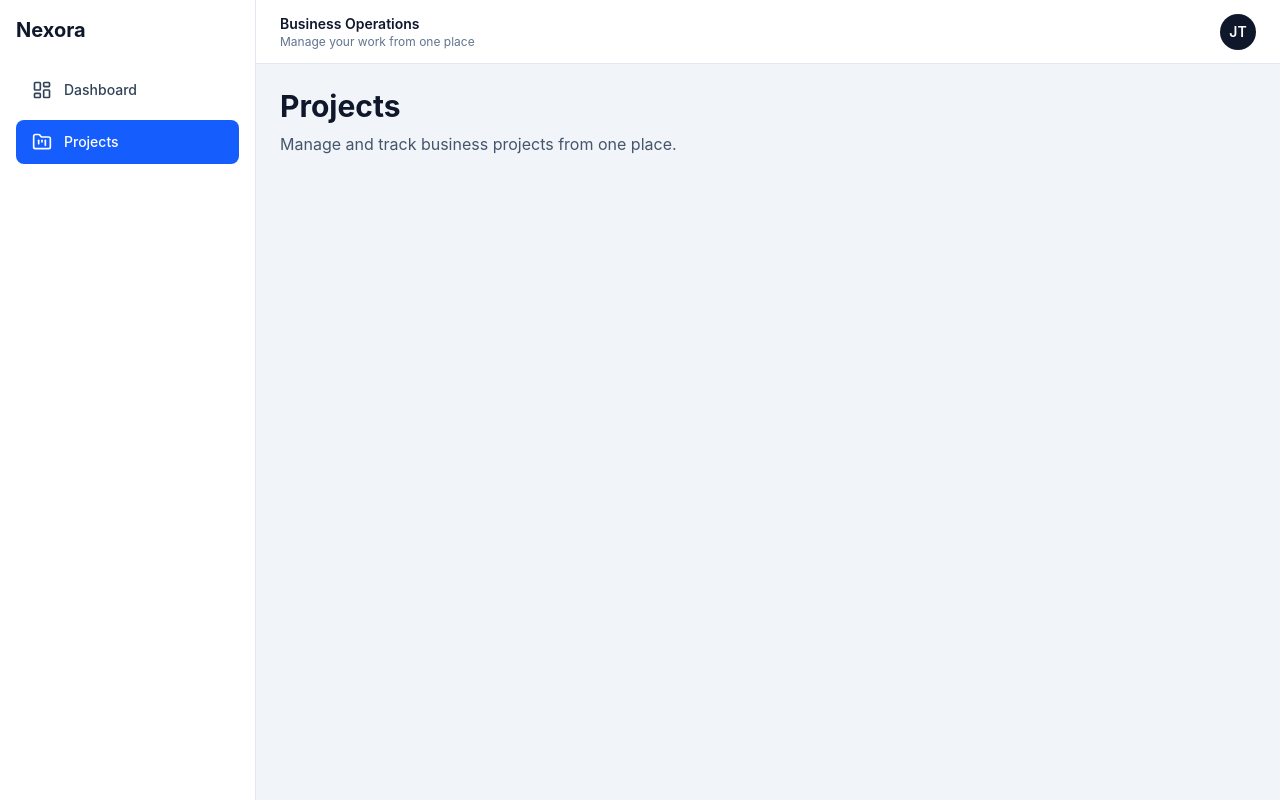
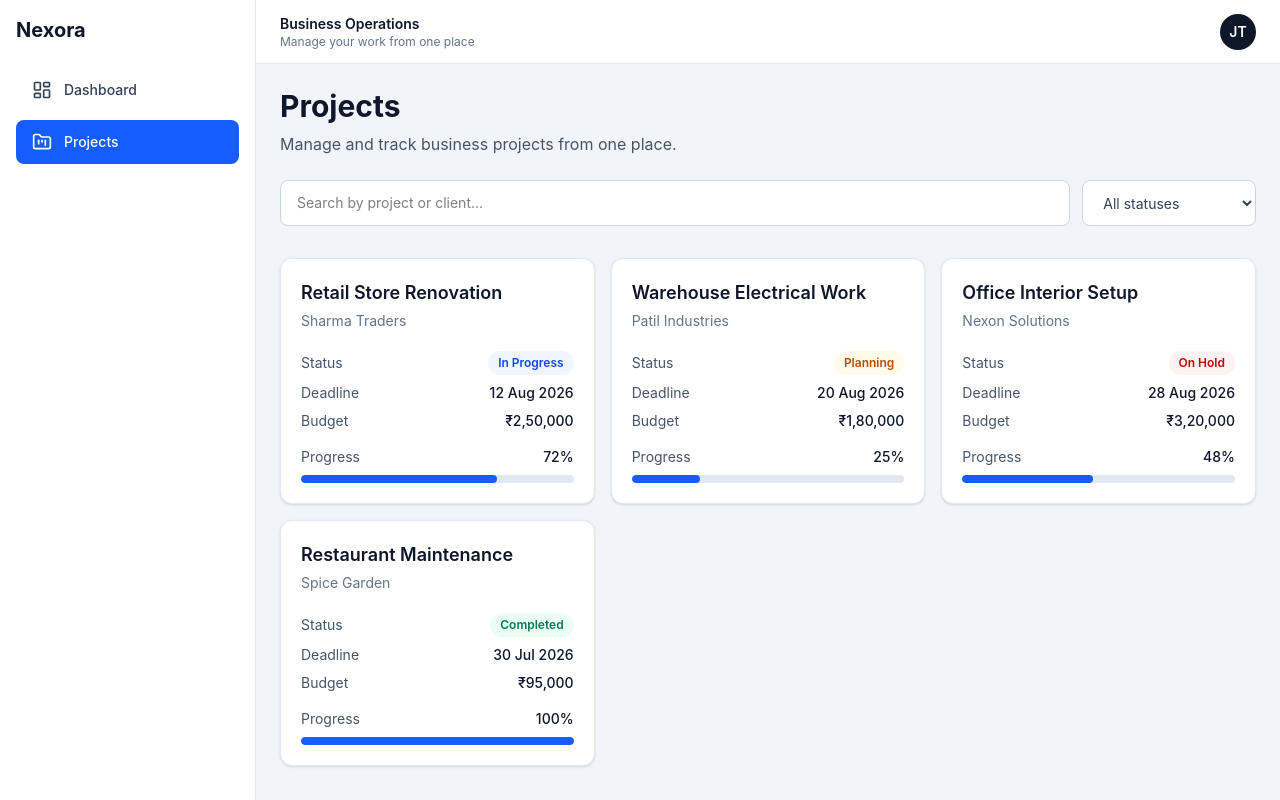
Before and after one commit to Jayeeeesh/nexora-business-os, a React app in the folder frontend/: page /projects in a window 1280 px wide. Built offline with nearby package versions, Linux system fonts and the light colour scheme; the HTML template or start-up script is replaced by a standard one.

Commit message:
feat: add searchable and filterable projects list

```diff
--- /dev/null
+++ b/frontend/src/components/projects/ProjectCard.jsx
@@ -0,0 +1,63 @@
+const statusStyles = {
+  "In Progress": "bg-blue-50 text-blue-700",
+  Planning: "bg-amber-50 text-amber-700",
+  "On Hold": "bg-red-50 text-red-700",
+  Completed: "bg-emerald-50 text-emerald-700",
+};
+
+function ProjectCard({ name, client, status, deadline, budget, progress }) {
+  return (
+    <article className="rounded-xl border border-slate-200 bg-white p-5 shadow-sm">
+      <h2 className="text-lg font-semibold text-slate-900">{name}</h2>
+
+      <p className="mt-1 text-sm text-slate-500">{client}</p>
+
+      <div className="mt-5 space-y-2 text-sm text-slate-600">
+        <div className="flex items-center justify-between">
+          <span>Status</span>
+
+          <span
+            className={`inline-flex whitespace-nowrap rounded-full px-2.5 py-1 text-xs font-semibold ${
+              statusStyles[status] || "bg-slate-100 text-slate-700"
+            }`}
+          >
+            {status}
+          </span>
+        </div>
+        <div className="flex items-center justify-between">
+          <span>Deadline</span>
+          <span className="font-medium text-slate-900">{deadline}</span>
+        </div>
+
+        <div className="flex items-center justify-between">
+          <span>Budget</span>
+          <span className="font-medium text-slate-900">
+            ₹{budget.toLocaleString("en-IN")}
+          </span>
+        </div>
+        <div className="pt-2">
+          <div className="mb-2 flex items-center justify-between">
+            <span>Progress</span>
+            <span className="font-medium text-slate-900">{progress}%</span>
+          </div>
+
+          <div
+            className="h-2 overflow-hidden rounded-full bg-slate-200"
+            role="progressbar"
+            aria-label={`${name} progress`}
+            aria-valuenow={progress}
+            aria-valuemin={0}
+            aria-valuemax={100}
+          >
+            <div
+              className="h-full rounded-full bg-blue-600"
+              style={{ width: `${progress}%` }}
+            />
+          </div>
+        </div>
+      </div>
+    </article>
+  );
+}
+
+export default ProjectCard;
--- a/frontend/src/pages/ProjectsPage.jsx
+++ b/frontend/src/pages/ProjectsPage.jsx
@@ -1,4 +1,62 @@
+import { useState } from "react";
+import ProjectCard from "../components/projects/ProjectCard";
+
+const projects = [
+  {
+    id: 1,
+    name: "Retail Store Renovation",
+    client: "Sharma Traders",
+    status: "In Progress",
+    deadline: "12 Aug 2026",
+    budget: 250000,
+    progress: 72,
+  },
+  {
+    id: 2,
+    name: "Warehouse Electrical Work",
+    client: "Patil Industries",
+    status: "Planning",
+    deadline: "20 Aug 2026",
+    budget: 180000,
+    progress: 25,
+  },
+  {
+    id: 3,
+    name: "Office Interior Setup",
+    client: "Nexon Solutions",
+    status: "On Hold",
+    deadline: "28 Aug 2026",
+    budget: 320000,
+    progress: 48,
+  },
+  {
+    id: 4,
+    name: "Restaurant Maintenance",
+    client: "Spice Garden",
+    status: "Completed",
+    deadline: "30 Jul 2026",
+    budget: 95000,
+    progress: 100,
+  },
+];
+
 function ProjectsPage() {
+  const [searchQuery, setSearchQuery] = useState("");
+  const [selectedStatus, setSelectedStatus] = useState("All");
+
+  const query = searchQuery.trim().toLowerCase();
+
+  const filteredProjects = projects.filter((project) => {
+    const matchesSearch =
+      project.name.toLowerCase().includes(query) ||
+      project.client.toLowerCase().includes(query);
+
+    const matchesStatus =
+      selectedStatus === "All" || project.status === selectedStatus;
+
+    return matchesSearch && matchesStatus;
+  });
+
   return (
     <section>
       <h1 className="text-3xl font-bold text-slate-900">Projects</h1>
@@ -6,6 +64,50 @@ function ProjectsPage() {
       <p className="mt-2 text-slate-600">
         Manage and track business projects from one place.
       </p>
+      <div className="mt-6 flex flex-col gap-3 sm:flex-row">
+        <input
+          type="search"
+          value={searchQuery}
+          onChange={(e) => setSearchQuery(e.target.value)}
+          placeholder="Search by project or client..."
+          aria-label="Search projects by project or client name"
+          className="w-full rounded-lg border border-slate-300 bg-white px-4 py-3 text-sm outline-none focus:border-blue-500 focus:ring-2 focus:ring-blue-100"
+        />
+
+        <select
+          value={selectedStatus}
+          onChange={(e) => setSelectedStatus(e.target.value)}
+          aria-label="Filter projects by status"
+          className="rounded-lg border border-slate-300 bg-white px-4 py-3 text-sm text-slate-700 outline-none focus:border-blue-500 focus:ring-2 focus:ring-blue-100 sm:w-52"
+        >
+          <option value="All">All statuses</option>
+          <option value="In Progress">In Progress</option>
+          <option value="Planning">Planning</option>
+          <option value="On Hold">On Hold</option>
+          <option value="Completed">Completed</option>
+        </select>
+      </div>
+      <div className="mt-8 grid gap-4 md:grid-cols-2 xl:grid-cols-3">
+        {filteredProjects.length === 0 ? (
+          <p className="text-sm text-slate-500 md:col-span-2 xl:col-span-3">
+            No projects found.
+          </p>
+        ) : (
+          filteredProjects.map(
+            ({ id, name, client, status, deadline, budget, progress }) => (
+              <ProjectCard
+                key={id}
+                name={name}
+                client={client}
+                status={status}
+                deadline={deadline}
+                budget={budget}
+                progress={progress}
+              />
+            ),
+          )
+        )}
+      </div>
     </section>
   );
 }
```
